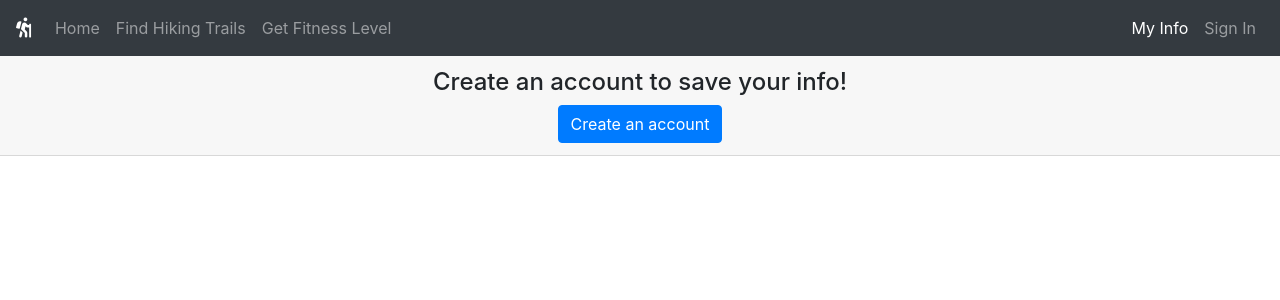
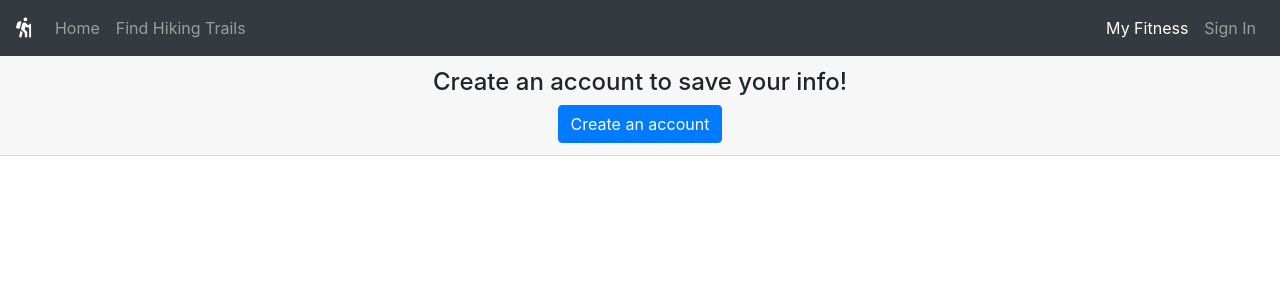
Before and after one commit to Harmony222/CS361_Kitty_Kontingent, a Flask app: page /display_info in a window 1280 px wide. Shown: the top 300 px of the page. Run offline with Flask 2, Linux system fonts and the light colour scheme; some libraries are stand-ins or nearby versions.

Commit message:
Eliminated Get Fitness Level tab, changed my_info route to edit_info and moved the Edit Info form there to be more intuitive.

```diff
--- a/app.py
+++ b/app.py
@@ -20,7 +20,6 @@ from datetime import date
 # TODO: add "distance to trail" column? (suggested by client)
 # TODO: update User class to include city, state, zip, and country
 # TODO: create external database in Heroku
-# TODO: change My Info to My Fitness and remove Get Fitness Level tab
 
 ## TRAIL LIST STRUCTURE RETURNED BY GET_TRAILS(LAT, LONG, RAD) - BY INDEX REFERENCE
 ## 0-id, 1-name, 2-length, 3-difficulty, 4-starVotes, 5-location, 6-url, 7-imgMedium
@@ -198,16 +197,16 @@ def fitness_values():
         if lat:
             address = get_string(lat, long)
 
-    return render_template('fitness_values.html', title="Fitness Calculation", active={'fitness_values':True},
+    return render_template('fitness_values.html', title="My Fitness", active={'my_fitness':True},
                             user_fitness=user_fitness, radius=radius, address=address, incomplete=incomplete)
 
-@app.route('/my_info', methods=["GET", "POST"])
-def my_info():
+@app.route('/edit_info', methods=["GET", "POST"])
+def edit_info():
     if request.method == 'GET':
         logged_in = False
         if current_user.is_authenticated:
             logged_in = True
-        return render_template('my_info.html', title="My Info", logged_in=logged_in, active={'my_info':True})
+        return render_template('edit_info.html', title="Edit Info", logged_in=logged_in, active={'my_fitness':True})
 
     elif request.method == 'POST':          # Edit Info form was submitted, get the values and go back to the display_info page
         if current_user.is_authenticated:
@@ -307,10 +306,10 @@ def display_info():
             elif level == 4:
                 user_fitness = "very high"
 
-            return render_template('display_info.html', title="My Info", active={'my_info':True}, username=curr_user.username,
+            return render_template('display_info.html', title="My Fitness", active={'my_fitness':True}, username=curr_user.username,
                                     month=month, day=day, year=year, gender=gender, height=height, weight=weight,
                                     address=address, address2=address2, user_fitness=user_fitness,logged_in=logged_in)
-        return render_template('display_info.html', title="My Info", active={'my_info':True},logged_in=logged_in)
+        return render_template('display_info.html', title="My Fitness", active={'my_fitness':True},logged_in=logged_in)
 
 @app.route('/signin', methods=["GET", "POST"])
 def signin():
--- a/templates/display_info.html
+++ b/templates/display_info.html
@@ -64,7 +64,7 @@
     <dd class="col-sm-4"></dd>
 
     <dd class="col-sm-4"></dd>
-    <button type="submit" onclick="window.location='/my_info'" class="btn btn-primary col-sm-1" data-toggle="tooltip" data-placement="right" title="Edit your info to get trails personalized based on your location and physical fitness level.">Edit Info</button>
+    <button type="submit" onclick="window.location='/edit_info'" class="btn btn-primary col-sm-1" data-toggle="tooltip" data-placement="right" title="Edit your info to get trails personalized based on your location and physical fitness level.">Edit Info</button>
     <dd class="col-sm-7"></dd>
   </dl>
   </div>
--- a/templates/my_info.html
+++ b/templates/edit_info.html
@@ -18,7 +18,7 @@
 }
 </style>
 
-<form class="container" action="/my_info" method="POST">
+<form class="container" action="/edit_info" method="POST">
     <!-- USER DATA FOR FITNESS CALCULATION -->
   {% if logged_in %}
     <h4> Calculate Your Fitness Level (required)</h4>
--- a/templates/layout.html
+++ b/templates/layout.html
@@ -31,9 +31,6 @@
         <li class="nav-item">
           <a class="nav-link {% if active.find_trails %}active{% endif %}" href="/find_trails">Find Hiking Trails</a>
         </li>
-        <li class="nav-item">
-          <a class="nav-link {% if active.fitness_values %}active{% endif %}" href="/fitness_values">Get Fitness Level</a>
-        </li>
       </ul>
       <ul class="navbar-nav ml-auto">
         {% if current_user.is_anonymous %}
@@ -41,10 +38,16 @@
         <li class="nav-item">
           <span class="nav-link" style="color: lightseagreen;">Hi, {{ current_user.username }}!</span>
         </li>
-         {% endif %}
+        {% endif %}
+        {% if current_user.is_anonymous %}
         <li class="nav-item">
-          <a class="nav-link {% if active.my_info %}active{% endif %}" href="/display_info">My Info</a>
+          <a class="nav-link {% if active.my_fitness %}active{% endif %}" href="/fitness_values">My Fitness</a>
         </li>
+        {% else %}
+        <li class="nav-item">
+          <a class="nav-link {% if active.my_fitness %}active{% endif %}" href="/display_info">My Fitness</a>
+        </li>
+        {% endif %}
         <li class="nav-item">
           {% if current_user.is_anonymous %}
           <a class="nav-link {% if active.signin %}active{% endif %}" href="/signin">Sign In</a>
```
Also changed, not shown: app.db.
